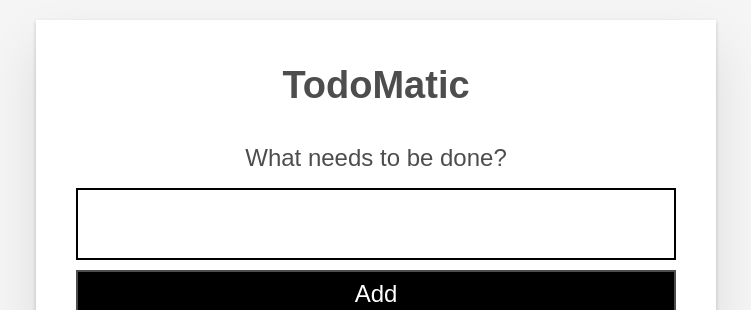
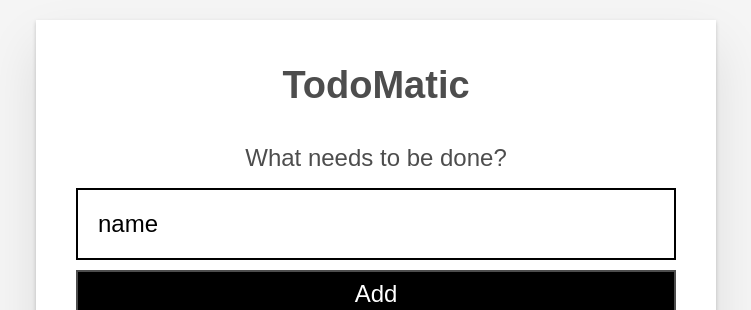
Before and after one commit to Bballard96/create-react-app, a React (Create React App) app in the folder moz-todo-react/: page / in a window 1280 px wide. Shown: the top 310 px of the page, without its empty margins (264-1015 px from the left). Built offline with nearby package versions, Linux system fonts and the light colour scheme.

Commit message:
import useState and add name as a value in the form function

```diff
--- a/moz-todo-react/src/components/Form.js
+++ b/moz-todo-react/src/components/Form.js
@@ -1,7 +1,8 @@
-import React from "react";
+import React, {useState} from "react";
 
 
 function Form(props) {
+  const [name, setName] = useState("Use hooks!")
   function handleSubmit(e) {
     e.preventDefault()
         props.addTask("Hello!")
@@ -14,6 +15,7 @@ function Form(props) {
           </label>
         </h2>
         <input
+          value="name"
           type="text"
           id="new-todo-input"
           className="input input__lg"
```
